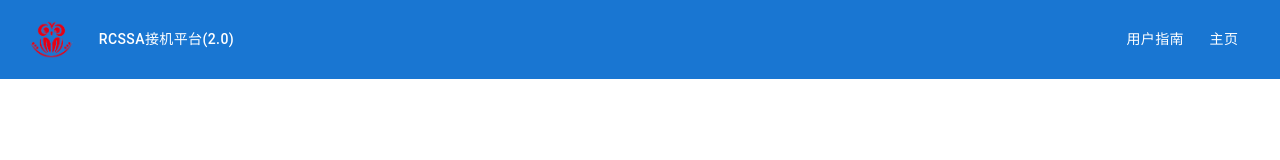
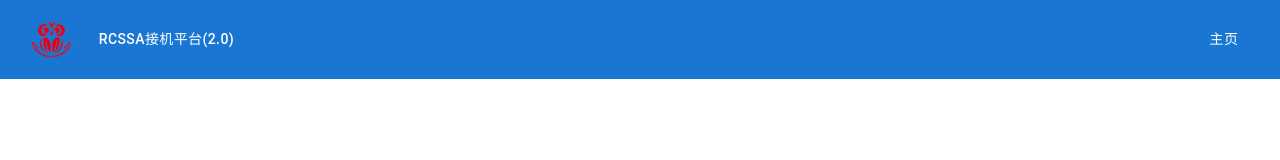
Before and after one commit to RCSSA/Freshmen-Airport-Pickup-Frontend, a React (Create React App) app: page / in a window 1280 px wide. Shown: the top 160 px of the page. Built offline with nearby package versions, Linux system fonts and the light colour scheme.

Commit message:
removed button

```diff
--- a/src/component/BtnAppBar.js
+++ b/src/component/BtnAppBar.js
@@ -34,15 +34,7 @@ export default function BtnAppBar() {
               RCSSA接机平台(2.0)
             </Button>
           </Typography>
-          <Button
-            color="inherit"
-            onClick={() => {
-              window.location = "https://www.google.com";
-            }}
-          >
-            {/* placeholder url */}
-            用户指南
-          </Button>
+
           <Button color="inherit" onClick={redirectToHomepage}>
             主页
           </Button>
```
